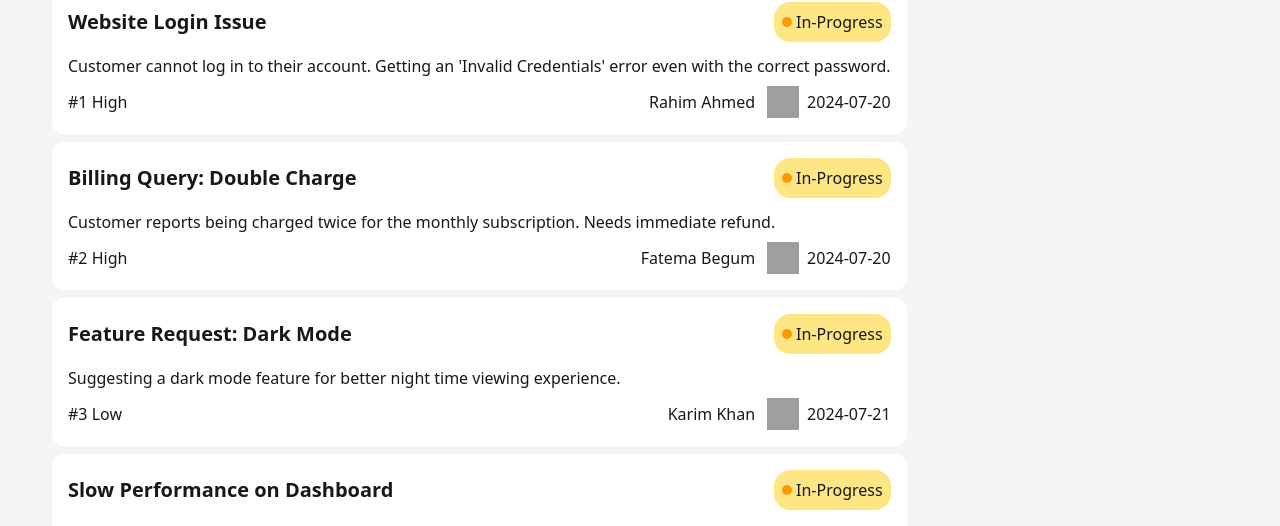
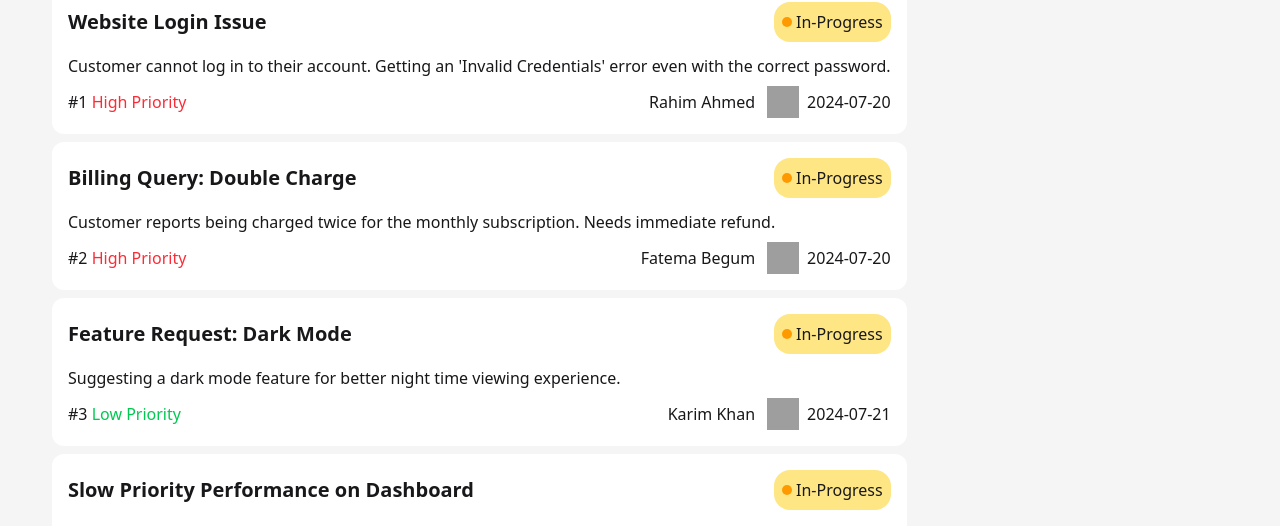
Before and after one commit to Jim2811/customer-support-zone-a7, a React (Vite) app: page / in a window 1280 px wide. Shown: the part 413-939 px from the top of the page. Built offline with nearby package versions, Linux system fonts and the light colour scheme; grey boxes are pictures that could not be loaded.

Commit message:
Added color Functionality on text of ticket card

```diff
--- a/public/complaint.json
+++ b/public/complaint.json
@@ -4,7 +4,7 @@
     "title": "Website Login Issue",
     "description": "Customer cannot log in to their account. Getting an 'Invalid Credentials' error even with the correct password.",
     "customer": "Rahim Ahmed",
-    "priority": "High",
+    "priority": "High Priority",
     "status": "In-Progress",
     "createdAt": "2024-07-20"
   },
@@ -13,7 +13,7 @@
     "title": "Billing Query: Double Charge",
     "description": "Customer reports being charged twice for the monthly subscription. Needs immediate refund.",
     "customer": "Fatema Begum",
-    "priority": "High",
+    "priority": "High Priority",
     "status": "In-Progress",
     "createdAt": "2024-07-20"
   },
@@ -22,16 +22,16 @@
     "title": "Feature Request: Dark Mode",
     "description": "Suggesting a dark mode feature for better night time viewing experience.",
     "customer": "Karim Khan",
-    "priority": "Low",
+    "priority": "Low Priority",
     "status": "In-Progress",
     "createdAt": "2024-07-21"
   },
   {
     "id": 4,
-    "title": "Slow Performance on Dashboard",
-    "description": "The main user dashboard is loading very slowly, especially when there are many data points.",
+    "title": "Slow Priority Performance on Dashboard",
+    "description": "The main user dashboard is loading very slow Priorityly, especially when there are many data points.",
     "customer": "Shila Akter",
-    "priority": "Medium",
+    "priority": "Medium Priority",
     "status": "In-Progress",
     "createdAt": "2024-07-21"
   },
@@ -40,7 +40,7 @@
     "title": "Broken Link on Contact Page",
     "description": "The 'Live Chat' button on the contact us page redirects to a 404 error.",
     "customer": "Mizanur Rahman",
-    "priority": "High",
+    "priority": "High Priority",
     "status": "In-Progress",
     "createdAt": "2024-07-22"
   },
@@ -49,7 +49,7 @@
     "title": "Password Reset Email Not Received",
     "description": "Customer requested a password reset but hasn't received the email in their inbox or spam folder.",
     "customer": "Ayesha Noor",
-    "priority": "Medium",
+    "priority": "Medium Priority",
     "status": "In-Progress",
     "createdAt": "2024-07-22"
   },
@@ -58,7 +58,7 @@
     "title": "Typo in Footer Text",
     "description": "There is a spelling mistake ('Copyrigt' instead of 'Copyright') in the website footer.",
     "customer": "Tariqul Islam",
-    "priority": "Low",
+    "priority": "Low Priority",
     "status": "In-Progress",
     "createdAt": "2024-07-23"
   },
@@ -67,7 +67,7 @@
     "title": "Mobile View Layout Breakage",
     "description": "The website layout breaks apart when viewed on a small mobile device (iPhone SE).",
     "customer": "Nazma Khatun",
-    "priority": "High",
+    "priority": "High Priority",
     "status": "In-Progress",
     "createdAt": "2024-07-23"
   },
@@ -76,7 +76,7 @@
     "title": "Integration Setup Assistance",
     "description": "Need help setting up the third-party API integration with their system.",
     "customer": "Sagar Biswas",
-    "priority": "Medium",
+    "priority": "Medium Priority",
     "status": "In-Progress",
     "createdAt": "2024-07-24"
   },
@@ -85,7 +85,7 @@
     "title": "Unexpected Logout Issue",
     "description": "The user is being logged out automatically after only 5 minutes of inactivity.",
     "customer": "Priya Sen",
-    "priority": "High",
+    "priority": "High Priority",
     "status": "In-Progress",
     "createdAt": "2024-07-24"
   },
@@ -94,7 +94,7 @@
     "title": "Request for Documentation Update",
     "description": "The documentation for the 'Export Data' feature is outdated and confusing.",
     "customer": "Kamrul Hasan",
-    "priority": "Low",
+    "priority": "Low Priority",
     "status": "In-Progress",
     "createdAt": "2024-07-25"
   },
@@ -103,7 +103,7 @@
     "title": "Error 500 on Checkout Page",
     "description": "When trying to finalize a purchase, the user encounters a Server Error 500.",
     "customer": "Jahanara Alam",
-    "priority": "High",
+    "priority": "High Priority",
     "status": "In-Progress",
     "createdAt": "2024-07-25"
   },
@@ -112,7 +112,7 @@
     "title": "Minor UI Alignment Issue",
     "description": "A button is slightly misaligned by a few pixels on the product details page.",
     "customer": "Asif Iqbal",
-    "priority": "Low",
+    "priority": "Low Priority",
     "status": "In-Progress",
     "createdAt": "2024-07-26"
   },
@@ -121,7 +121,7 @@
     "title": "Subscription Cancellation Query",
     "description": "Customer wants to know the procedure for cancelling their current subscription plan.",
     "customer": "Shahinur Islam",
-    "priority": "Medium",
+    "priority": "Medium Priority",
     "status": "In-Progress",
     "createdAt": "2024-07-26"
   },
@@ -130,7 +130,7 @@
     "title": "Report Generation Failure",
     "description": "The weekly sales report fails to generate and throws an 'Unknown Error'.",
     "customer": "Sadia Sultana",
-    "priority": "High",
+    "priority": "High Priority",
     "status": "In-Progress",
     "createdAt": "2024-07-27"
   },
@@ -139,7 +139,7 @@
     "title": "Cannot Upload Profile Picture",
     "description": "User is unable to upload a profile picture. The progress bar gets stuck at 99%.",
     "customer": "Akbar Hossain",
-    "priority": "Medium",
+    "priority": "Medium Priority",
     "status": "In-Progress",
     "createdAt": "2024-07-27"
   },
@@ -148,7 +148,7 @@
     "title": "License Key Activation Problem",
     "description": "The purchased license key shows as 'Invalid' when trying to activate the software.",
     "customer": "Nusrat Jahan",
-    "priority": "High",
+    "priority": "High Priority",
     "status": "In-Progress",
     "createdAt": "2024-07-28"
   },
@@ -157,7 +157,7 @@
     "title": "Need assistance with API documentation",
     "description": "Customer is struggling to understand how to authenticate with the new API version.",
     "customer": "Rafiqul Haque",
-    "priority": "Medium",
+    "priority": "Medium Priority",
     "status": "In-Progress",
     "createdAt": "2024-07-28"
   },
@@ -166,7 +166,7 @@
     "title": "Wishlist items disappearing",
     "description": "Items saved to the user's wishlist occasionally disappear after refreshing the page.",
     "customer": "Bipasha Ray",
-    "priority": "High",
+    "priority": "High Priority",
     "status": "In-Progress",
     "createdAt": "2024-07-29"
   },
@@ -175,7 +175,7 @@
     "title": "Suggestion for filter improvements",
     "description": "Suggesting adding an 'Sort by Date' option to the main product listing page.",
     "customer": "Hasan Mahmud",
-    "priority": "Low",
+    "priority": "Low Priority",
     "status": "In-Progress",
     "createdAt": "2024-07-29"
   }
--- a/src/Components/ComplaintCard/ComplaintCard.jsx
+++ b/src/Components/ComplaintCard/ComplaintCard.jsx
@@ -17,7 +17,7 @@ const ComplaintCard = ({ complaint }) => {
         <div className="flex justify-between items-center mt-2">
           <div>
             <span>#{complaint.id}</span> <span
-            className= {`${complaint.priority}`}>{complaint.priority}</span>
+            className= {`${complaint.priority === "High Priority" ? "text-red-500" : complaint.priority === "Medium Priority" ? "text-amber-500" : "text-green-500"}`}>{complaint.priority}</span>
           </div>
           <div className="flex items-center gap-3">
             <div><p>{complaint.customer}</p></div>
```
